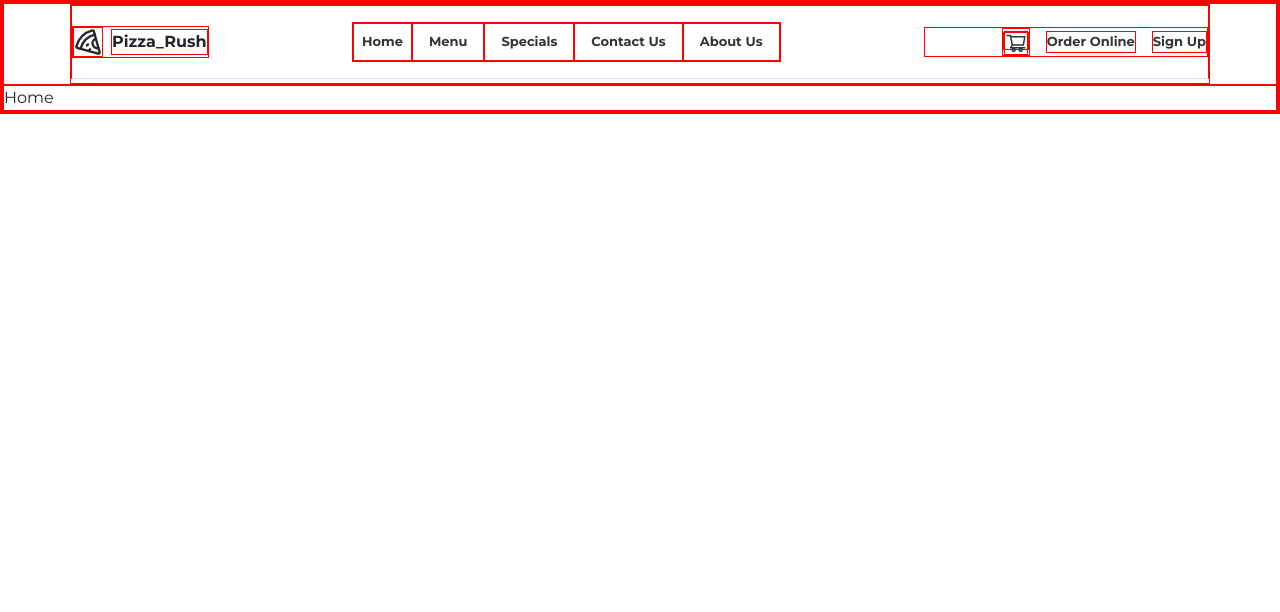
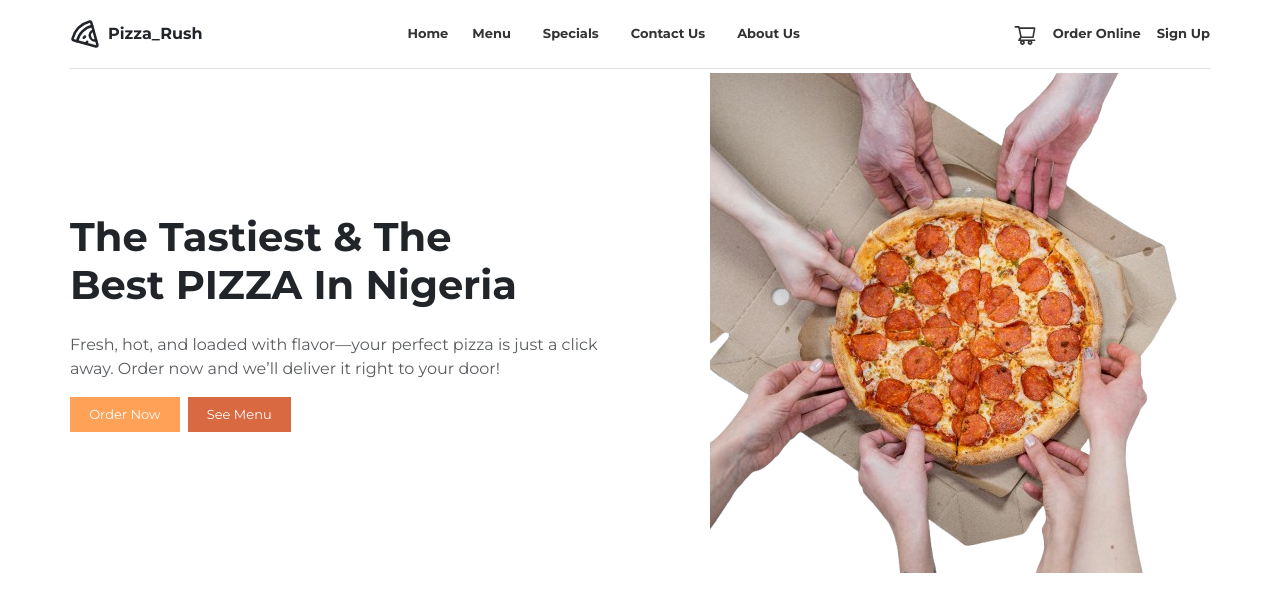
Before and after one commit to MahoneyT1/PizzaRush_Fast_and_Hot_Delivery, a React (Create React App) app: page / in a window 1280 px wide. Shown: the top 612 px of the page. Built offline with nearby package versions, Linux system fonts and the light colour scheme.

Commit message:
Hero section done with Image

```diff
--- a/src/App.css
+++ b/src/App.css
@@ -16,7 +16,7 @@
   list-style-type: none !important;
   text-decoration: none !important;
   font-family: "Poppins", system-ui;
-  border: 1px solid red;
+  /* border: 1px solid red; */
   /* font-family: "poppins"; */
 
   text-decoration: none;
@@ -31,3 +31,37 @@
   color: #333333;
   font-weight: bold;
 }
+
+
+.main{
+  min-height: 100%;
+  min-height: 80vh;
+  display: flex;
+}
+
+.hero-header {
+  max-width: 480px;
+  font-weight: 700;
+}
+
+button{
+  font-size: 13px !important;
+  /* border-radius: 0.rem !important; */
+  padding: 8px 1.2rem;
+  border: none;
+  outline: none;
+}
+
+button:hover{
+  background-color: #333333;
+  transition: all 300ms ease-in-out;
+}
+
+.button{
+  background-color: #FFA156;
+
+}
+
+.button2{
+  background-color: #D96940;
+}
--- a/src/pages/Header.jsx
+++ b/src/pages/Header.jsx
@@ -10,7 +10,7 @@ const Header = () => {
         <div className="d-flex flex-wrap align-items-center justify-content-center justify-content-md-between py-3 mb-1 border-bottom">
           <a
             href="/"
-            className="d-flex gap-2 align-items-center  mb-2 p-0 mb-md-0 text-dark text-decoration-none"
+            className="d-flex col-md-auto gap-2 align-items-center  mb-2 p-0 mb-md-0 text-dark text-decoration-none"
           >
             <LuPizza size={30} />
             <b>Pizza_Rush</b>
@@ -35,7 +35,7 @@ const Header = () => {
             </li>
           </ul>
 
-          <div className="col-md-3 d-flex justify-content-end align-items-center gap-3">
+          <div className="col-md-auto d-flex justify-content-end align-items-center gap-3">
             <li><a href="nav"><AiOutlineShoppingCart size={24} /></a></li>
             <li>
               <a href="nav" className="nav-link">Order Online</a>
--- a/src/pages/Home.jsx
+++ b/src/pages/Home.jsx
@@ -2,7 +2,30 @@ import React from 'react'
 
 const Home = () => {
   return (
-    <div>Home</div>
+    <section className="main">
+    <div className="container p-0">
+      <div className="d-flex flex-column-reverse align-items-center flex-lg-row hero m-0">
+        <div className="col-lg-6 d-flex text-center text-lg-start justify-content-center align-items-lg-start align-items-center flex-column gap-2 p-4 p-lg-0">
+          <h1 className="hero-header">The Tastiest & The Best PIZZA In Nigeria</h1>
+
+          <p className="text-muted para my-2">Fresh, hot, and loaded with flavor—your perfect pizza is just a click away. Order now and we’ll deliver it right to your door! </p>
+
+          <div className='action d-flex align-items-center gap-2'>
+            <button className="d-inline-block text-white button">Order Now</button>
+            <button className="d-inline-block text-white button2">See Menu</button>
+          </div>
+        </div>
+        <div className="col-lg-6 d-flex justify-content-end">
+
+          <img
+            src="../../Images/pizz.png"
+            className="img-fluid intro-image"
+            alt="hero_image"
+          />
+        </div>
+      </div>
+    </div>
+  </section>
   )
 }
 
```
Also changed, not shown: public/Images/pizz.png (added).
